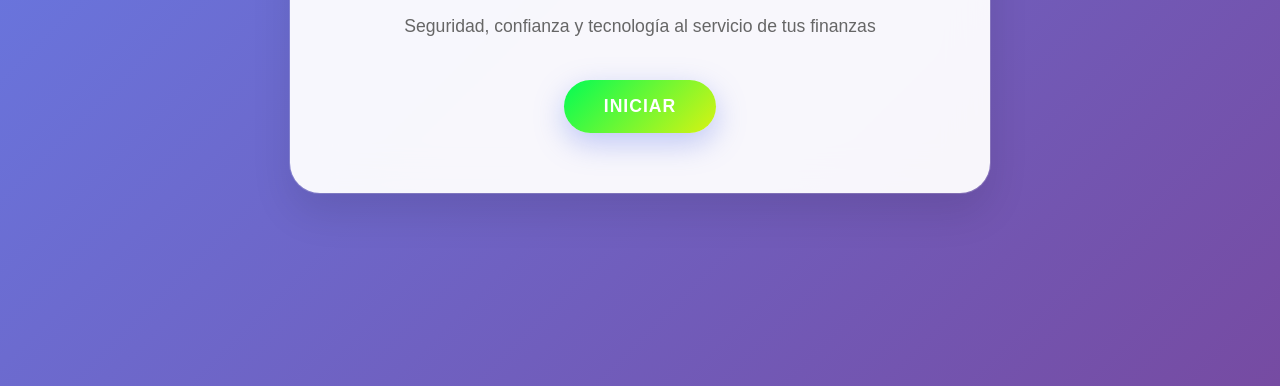
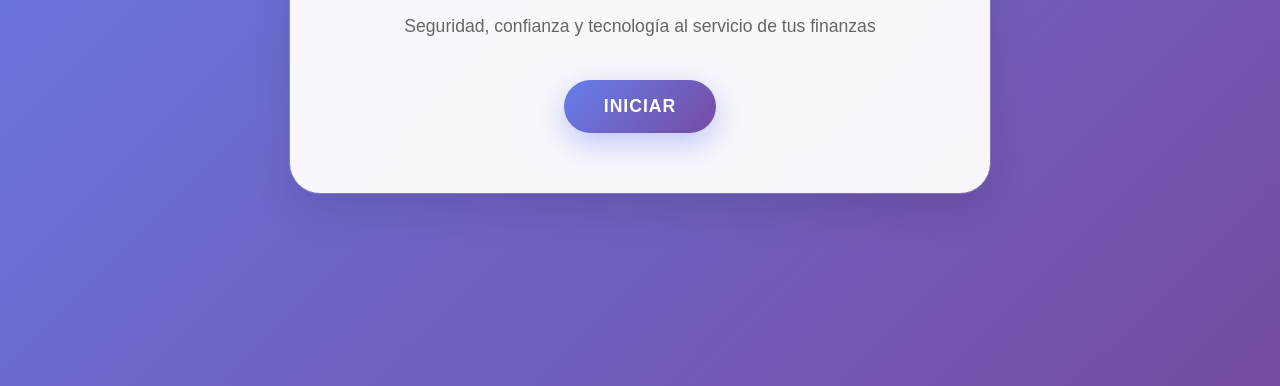
Before and after one commit to DanniCam20/Bancamor, a plain HTML site: page index.html in a window 1280 px wide. Shown: the part 414-800 px from the top of the page. Drawn offline with Linux system fonts and the light colour scheme.

Commit message:
Change primary button background gradient colors

```diff
--- a/Style.css
+++ b/Style.css
@@ -85,7 +85,7 @@ body {
 }
 
 .btn.primary {
-    background: linear-gradient(135deg, #02fc55 0%, #d8f312 100%);
+    background: linear-gradient(135deg, #667eea 0%, #764ba2 100%);
     color: white;
     box-shadow: 0 10px 30px rgba(102, 126, 234, 0.4);
 }
```
